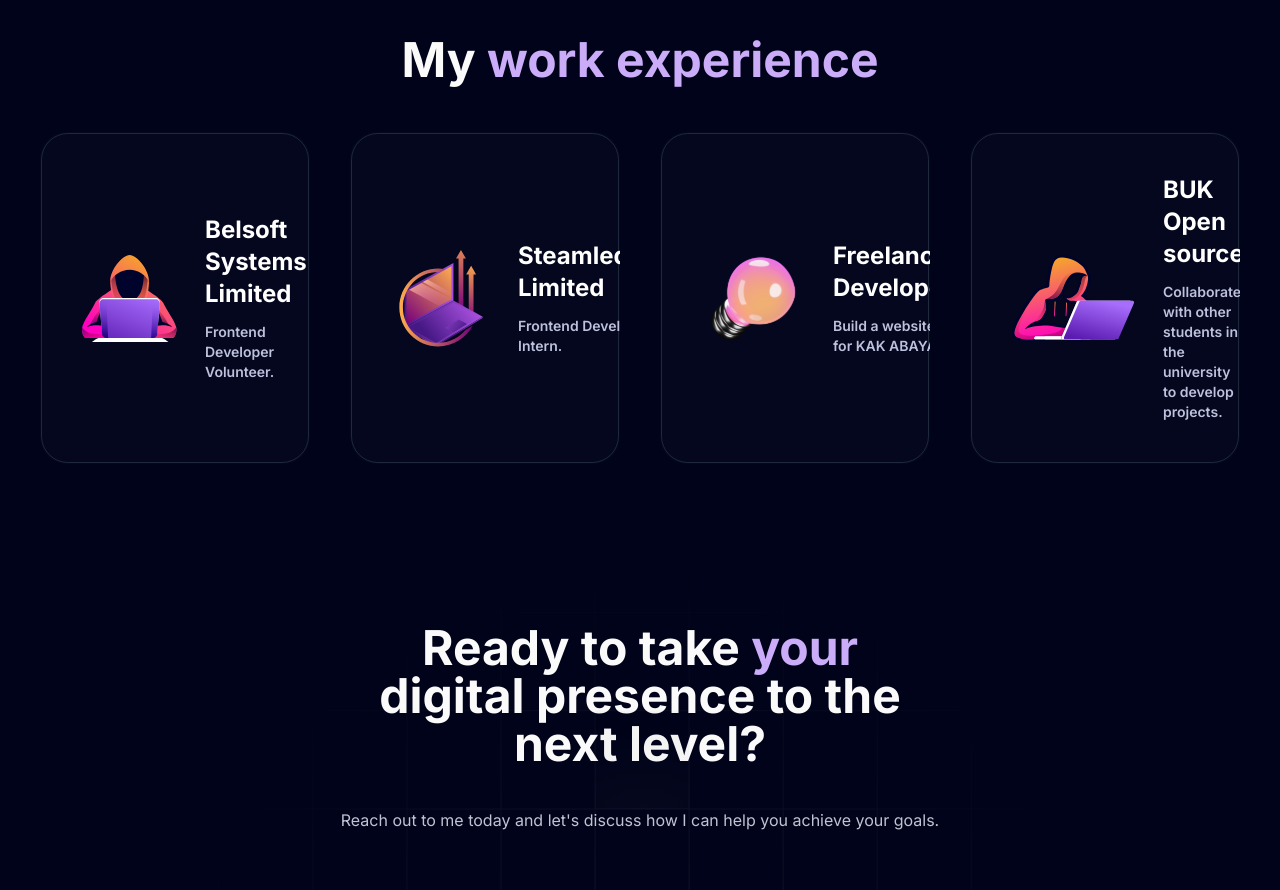
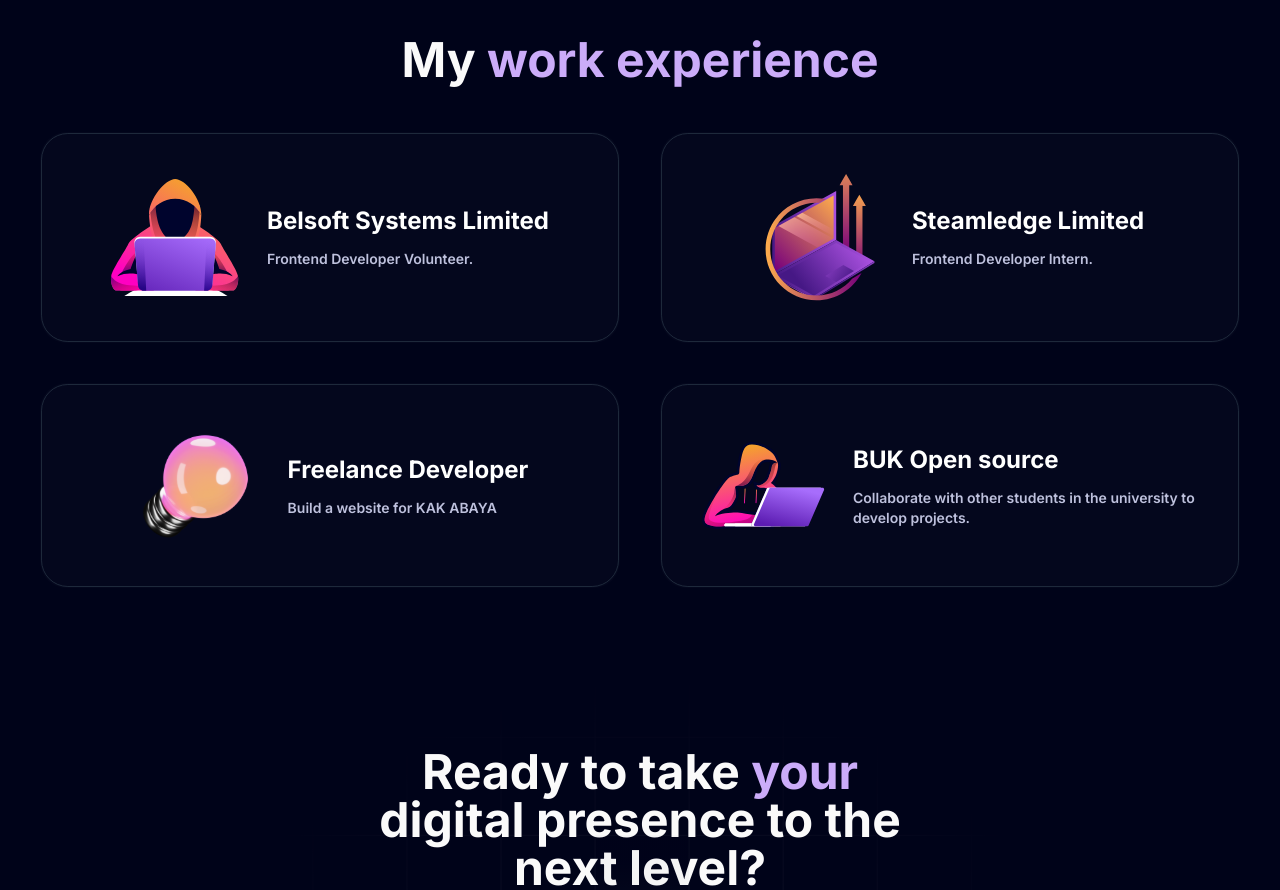
Before and after one commit to usmanmasud/portfolio, a Next.js app: page / in a window 1280 px wide. Shown: the part 1560-2450 px from the top of the page. Built offline with nearby package versions, Linux system fonts and the light colour scheme.

Commit message:
update experiance

```diff
--- a/components/ui/MovingBorders.jsx
+++ b/components/ui/MovingBorders.jsx
@@ -23,7 +23,8 @@
   return (
     <Component
       className={cn(
-        "bg-transparent relative text-xl  h-16 w-40 p-[1px] overflow-hidden ",
+        // remove h-16 w-40, add  md:col-span-2
+        "bg-transparent relative text-xl p-[1px] overflow-hidden md:col-span-2 md:row-span-1",
         containerClassName
       )}
       style={{
@@ -32,13 +33,13 @@
       {...otherProps}
     >
       <div
-        className="absolute inset-0"
+        className="absolute inset-0 rounde-[1.75rem]"
         style={{ borderRadius: `calc(${borderRadius} * 0.96)` }}
       >
         <MovingBorder duration={duration} rx="30%" ry="30%">
           <div
             className={cn(
-              "h-20 w-20 opacity-[0.8] bg-[radial-gradient(var(--sky-500)_40%,transparent_60%)]",
+              "h-20 w-20 opacity-[0.8] bg-[radial-gradient(#CBACF9_40%,transparent_60%)]",
               borderClassName
             )}
           />
@@ -46,7 +47,7 @@
       </div>
       <div
         className={cn(
-          "relative bg-slate-900/[0.8] border border-slate-800 backdrop-blur-xl text-white flex items-center justify-center w-full h-full text-sm antialiased",
+          "relative bg-slate-900/[0.] border border-slate-800 backdrop-blur-xl text-white flex items-center justify-center w-full h-full text-sm antialiased",
           className
         )}
         style={{
```
